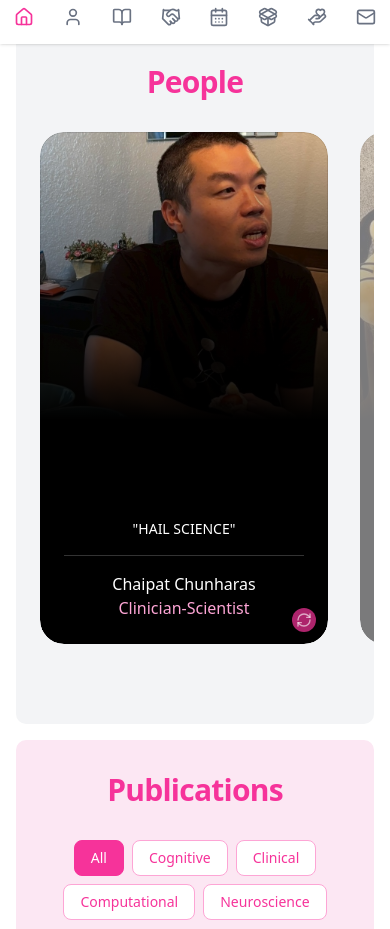
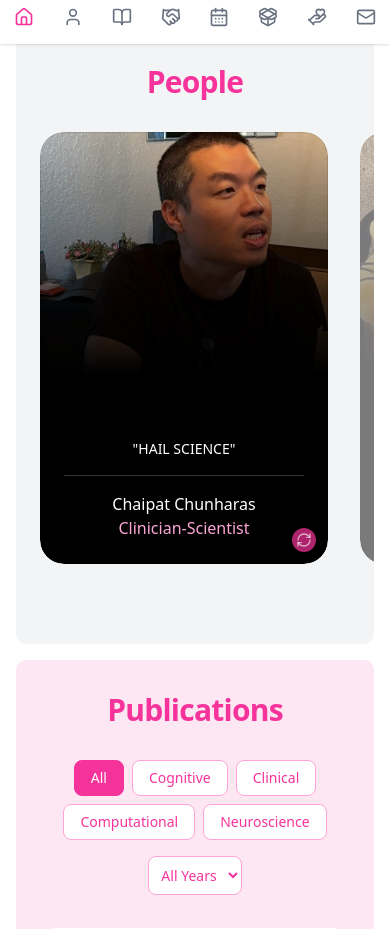
Before and after one commit to tokecny/cccn-website-2.0, a Next.js app: page / in a window 390 px wide. Shown: the part 800-1729 px from the top of the page. Built offline with nearby package versions, Linux system fonts and the light colour scheme.

Commit message:
Update testimonials.tsx
- make card in mobile more shorter

```diff
--- a/src/components/testimonials.tsx
+++ b/src/components/testimonials.tsx
@@ -334,7 +334,7 @@ function TestimonialCard({
       style={{ opacity }}
       {...props}
       className={clsx(
-        "relative flex aspect-9/16 w-72 shrink-0 snap-start scroll-ml-(--scroll-padding) flex-col justify-end overflow-hidden rounded-3xl sm:aspect-3/4 sm:w-96",
+        "relative flex aspect-[2/3] sm:aspect-3/4 w-72 shrink-0 snap-start scroll-ml-(--scroll-padding) flex-col justify-end overflow-hidden rounded-3xl sm:aspect-3/4 sm:w-96",
         isAlumni && "opacity-80 grayscale-[30%]"
       )}
     >
```
